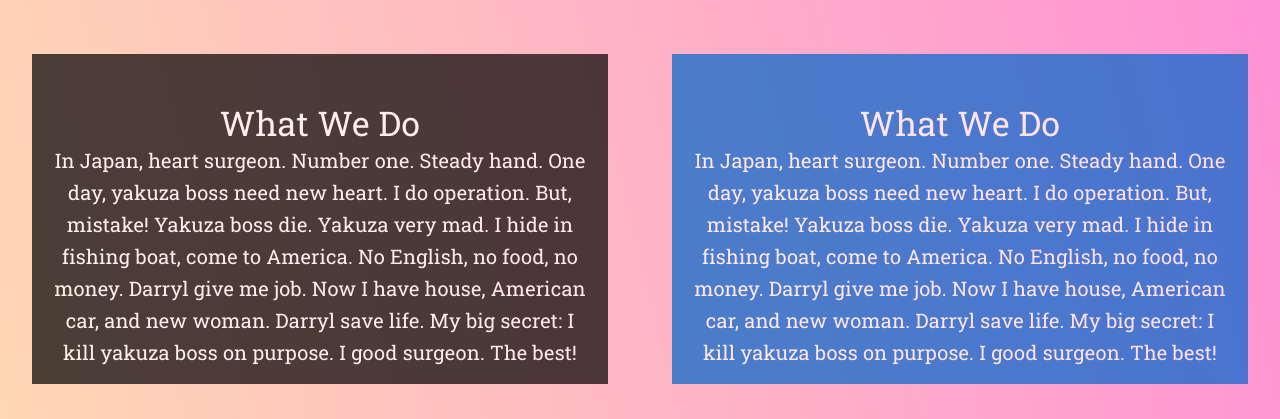
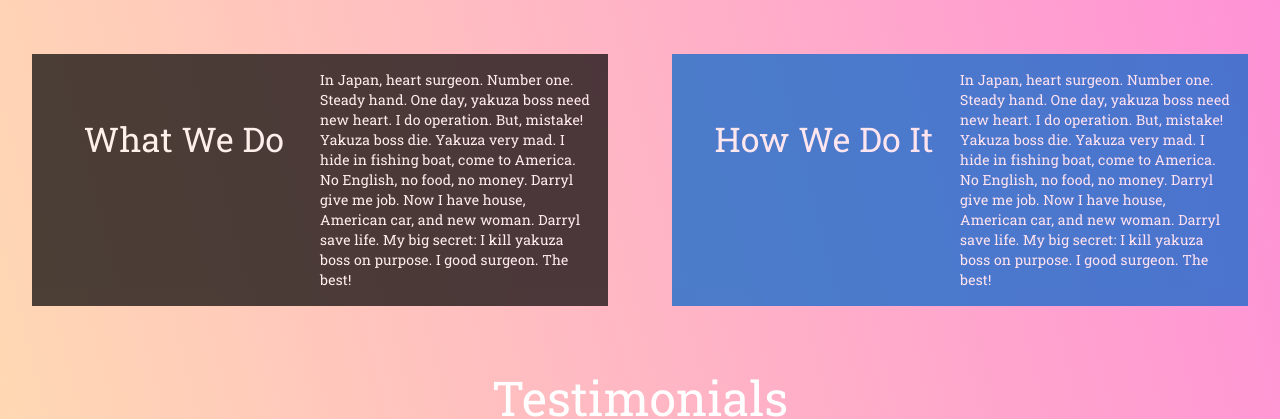
Before and after one commit to singhjason96/LavishLeasing, a React (Create React App) app: page / in a window 1280 px wide. Shown: the part 474-893 px from the top of the page. Built offline with nearby package versions, Linux system fonts and the light colour scheme; no server answers; the database is empty.

Commit message:
fixed about me

```diff
--- a/src/components/About.jsx
+++ b/src/components/About.jsx
@@ -34,62 +34,74 @@ const useStyles = makeStyles((theme) => ({
     fontFamily: "Roboto Slab, serif",
     color: "white",
     textAlign: "center",
-    marginTop: "32px",
+    marginTop: "48px",
   },
   description: {
     fontFamily: "Roboto Slab, serif",
     color: "white",
-    textAlign: 'center'
   },
   boxOne: {
-    backgroundColor: 'black',
-    padding: '16px',
-    opacity: '0.7'
+    backgroundColor: "black",
+    padding: "16px",
+    opacity: "0.7",
   },
   boxTwo: {
-    backgroundColor: '#0066cc',
-    padding: '16px',
-    opacity: '0.7'
+    backgroundColor: "#0066cc",
+    padding: "16px",
+    opacity: "0.7",
   },
   gridStyle: {
-    padding: '32px'
-  }
+    padding: "32px",
+  },
 }));
 
 const About = () => {
   const classes = useStyles();
   return (
     <>
-
       <Grid container className={classes.contain}>
         <Grid item xs={6} className={classes.gridStyle}>
           <Box className={classes.boxOne}>
+            <Grid container>
+              <Grid item xs={6}>
                 <Typography variant="h4" className={classes.subHeader}>
                   What We Do
                 </Typography>
-            <Typography variant="h6" className={classes.description}>
-              In Japan, heart surgeon. Number one. Steady hand. One day, yakuza
-              boss need new heart. I do operation. But, mistake! Yakuza boss
-              die. Yakuza very mad. I hide in fishing boat, come to America. No
-              English, no food, no money. Darryl give me job. Now I have house,
-              American car, and new woman. Darryl save life. My big secret: I
-              kill yakuza boss on purpose. I good surgeon. The best!
+              </Grid>
+              <Grid item xs={6}>
+                <Typography variant="body2" className={classes.description}>
+                  In Japan, heart surgeon. Number one. Steady hand. One day,
+                  yakuza boss need new heart. I do operation. But, mistake!
+                  Yakuza boss die. Yakuza very mad. I hide in fishing boat, come
+                  to America. No English, no food, no money. Darryl give me job.
+                  Now I have house, American car, and new woman. Darryl save
+                  life. My big secret: I kill yakuza boss on purpose. I good
+                  surgeon. The best!
                 </Typography>
+              </Grid>
+            </Grid>
           </Box>
         </Grid>
         <Grid item xs={6} className={classes.gridStyle}>
           <Box className={classes.boxTwo}>
+          <Grid container>
+              <Grid item xs={6}>
                 <Typography variant="h4" className={classes.subHeader}>
-              What We Do
+                  How We Do It
                 </Typography>
-            <Typography variant="h6" className={classes.description}>
-              In Japan, heart surgeon. Number one. Steady hand. One day, yakuza
-              boss need new heart. I do operation. But, mistake! Yakuza boss
-              die. Yakuza very mad. I hide in fishing boat, come to America. No
-              English, no food, no money. Darryl give me job. Now I have house,
-              American car, and new woman. Darryl save life. My big secret: I
-              kill yakuza boss on purpose. I good surgeon. The best!
+              </Grid>
+              <Grid item xs={6}>
+                <Typography variant="body2" className={classes.description}>
+                  In Japan, heart surgeon. Number one. Steady hand. One day,
+                  yakuza boss need new heart. I do operation. But, mistake!
+                  Yakuza boss die. Yakuza very mad. I hide in fishing boat, come
+                  to America. No English, no food, no money. Darryl give me job.
+                  Now I have house, American car, and new woman. Darryl save
+                  life. My big secret: I kill yakuza boss on purpose. I good
+                  surgeon. The best!
                 </Typography>
+              </Grid>
+            </Grid>
           </Box>
         </Grid>
       </Grid>
```
Lines whose indentation alone changed are shown as unchanged.
